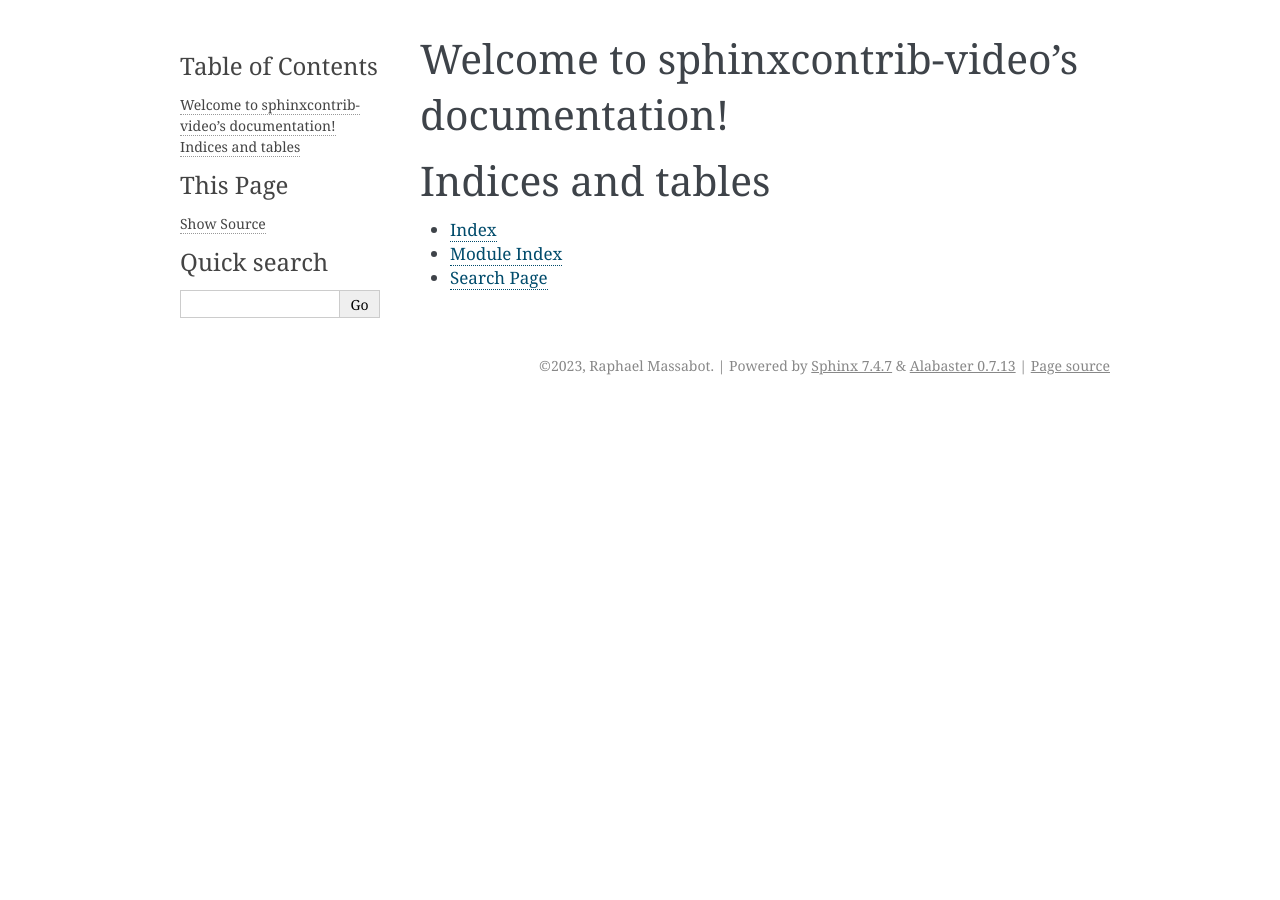
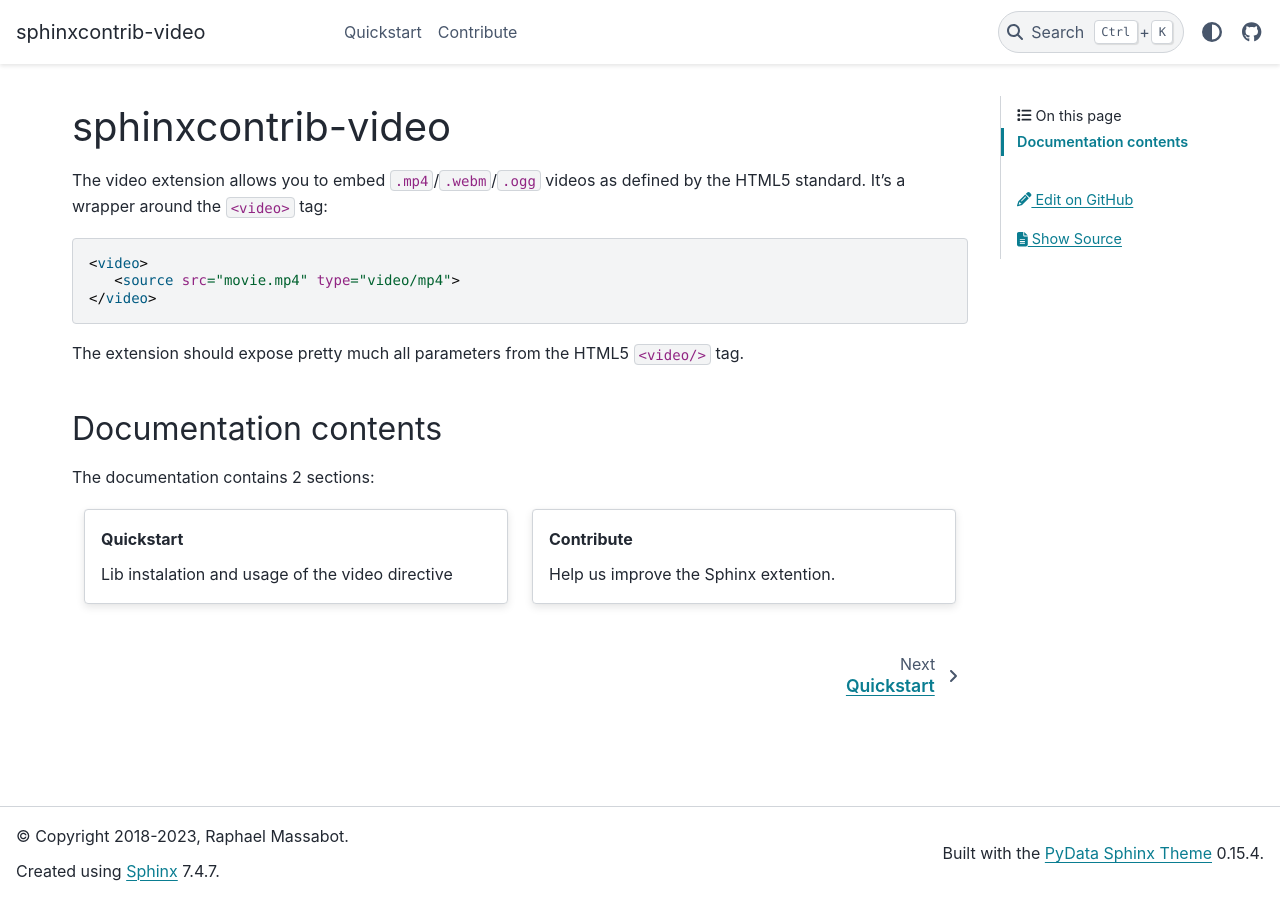
Before and after one commit to sphinx-contrib/video, a Sphinx documentation site: the page built from docs/index.rst, in a window 1280 px wide. Built offline with Sphinx 7.4.7 and the PyData theme 0.15.4, drawn with Linux system fonts in a browser that asks for light colours.

Commit message:
build documentation

```diff
--- /dev/null
+++ b/docs/_static/custom.css
@@ -0,0 +1,11 @@
+/* add dollar sign in console code-block */
+div.highlight-console pre span.go::before {
+    /*-webkit-user-select: none;
+    -moz-user-select: none;
+    -ms-user-select: none;
+    -o-user-select: none;
+    user-select: none;*/
+    content: "$";
+    margin-right: 10px;
+    margin-left: 5px;
+}
--- a/docs/conf.py
+++ b/docs/conf.py
@@ -1,28 +1,50 @@
-# Configuration file for the Sphinx documentation builder.
-#
-# For the full list of built-in configuration values, see the documentation:
-# https://www.sphinx-doc.org/en/master/usage/configuration.html
+"""
+Configuration file for the Sphinx documentation builder.
 
-# -- Project information -----------------------------------------------------
-# https://www.sphinx-doc.org/en/master/usage/configuration.html#project-information
+This file only contains a selection of the most common options. For a full
+list see the documentation:
+https://www.sphinx-doc.org/en/master/usage/configuration.html
+"""
+
+# -- Path setup ----------------------------------------------------------------
+
+from datetime import datetime
+import sys
+import os
+
+sys.path.insert(0, os.path.abspath('..'))
+
+# -- Project information -------------------------------------------------------
 
 project = 'sphinxcontrib-video'
-copyright = '2023, Raphael Massabot'
 author = 'Raphael Massabot'
+copyright = f'2018-{datetime.now().year}, {author}'
 release = '0.0.0'
 
-# -- General configuration ---------------------------------------------------
-# https://www.sphinx-doc.org/en/master/usage/configuration.html#general-configuration
+# -- General configuration -----------------------------------------------------
 
-extensions = []
-
-templates_path = ['_templates']
+extensions = ["sphinxcontrib.video", "sphinx_design"]
 exclude_patterns = ['_build', 'Thumbs.db', '.DS_Store']
 
+# -- Options for HTML output ---------------------------------------------------
 
-
-# -- Options for HTML output -------------------------------------------------
-# https://www.sphinx-doc.org/en/master/usage/configuration.html#options-for-html-output
-
-html_theme = 'alabaster'
+html_theme = 'pydata_sphinx_theme'
 html_static_path = ['_static']
+html_css_files = ["custom.css"]
+html_context = {
+    "github_user": "sphinx-contrib",
+    "github_repo": "video",
+    "github_version": "master",
+    "doc_path": "docs",
+}
+html_theme_options = {
+    "logo": {"text": project},
+    "use_edit_page_button": True,
+    "icon_links": [
+        {
+            "name": "GitHub",
+            "url": "https://github.com/sphinx-contrib/video",
+            "icon": "fa-brands fa-github",
+        }
+    ],
+}
--- /dev/null
+++ b/docs/contribute.rst
@@ -0,0 +1,5 @@
+Contribute
+==========
+
+.. include:: ../CONTRIBUTING.rst
+    :start-line: 3
--- a/docs/index.rst
+++ b/docs/index.rst
@@ -1,20 +1,39 @@
-.. sphinxcontrib-video documentation master file, created by
-   sphinx-quickstart on Mon Feb 20 10:34:41 2023.
-   You can adapt this file completely to your liking, but it should at least
-   contain the root `toctree` directive.
-
-Welcome to sphinxcontrib-video's documentation!
-===============================================
+sphinxcontrib-video
+===================
 
 .. toctree::
-   :maxdepth: 2
-   :caption: Contents:
+   :hidden:
 
+   quickstart
+   contribute
 
+The video extension allows you to embed ``.mp4``/``.webm``/``.ogg`` videos as defined by the HTML5 standard. It's a wrapper around the ``<video>`` tag:
 
-Indices and tables
-==================
+.. code-block:: html
 
-* :ref:`genindex`
-* :ref:`modindex`
-* :ref:`search`
+   <video>
+      <source src="movie.mp4" type="video/mp4">
+   </video>
+
+The extension should expose pretty much all parameters from the HTML5 ``<video/>`` tag.
+
+Documentation contents
+----------------------
+
+The documentation contains 2 sections:
+
+.. grid:: 1 2 2 2
+
+   .. grid-item::
+
+      .. card:: Quickstart
+         :link: quickstart.html
+
+         Lib instalation and usage of the video directive
+
+   .. grid-item::
+
+      .. card:: Contribute
+         :link: contribute.html
+
+         Help us improve the Sphinx extention.
--- /dev/null
+++ b/docs/quickstart.rst
@@ -0,0 +1,64 @@
+Quickstart
+==========
+
+This section contains basic information about **sphinxcontrib.video** to get you started.
+
+Installation
+------------
+
+Use ``pip`` to install **sphinxcontrib-video** in your environment:
+
+.. code-block:: console
+
+    pip install sphinxcontrib-video
+
+Extension setup
+---------------
+
+Enable the extension
+^^^^^^^^^^^^^^^^^^^^
+
+After installing **sphinxcontrib-video**, add ``sphinxcontrib.video`` to the list of extensions
+in your ``conf.py`` file:
+
+.. code-block:: python
+
+    extensions = [
+        #[...]
+        "sphinxcontrib.video",
+    ]
+
+video directive
+---------------
+
+You can now add video directly in your documentation:
+
+.. code-block:: rst
+
+    .. video:: my_video.mp4
+
+Advanced usage
+--------------
+
+the video directive supports all the optional attributes from the html tag as summurazied in the following table:
+
+.. csv-table:: Optional Attributes
+    :header: Attribute, value, Description
+
+    ``:autoplay:``,,Specifies that the video will start playing as soon as it is ready
+    ``:controls:``,,Specifies that video controls should be displayed (such as a play/pause button etc).
+    ``:height:``,``int``,Sets the height of the video player in pixels
+    ``:loop:``,,Specifies that the video will start over again, every time it is finished
+    ``:muted:``,,Specifies that the audio output of the video should be muted
+    ``:poster:``,``str``, Specifies an image url to be shown while the video is downloading, or until the user hits the play button
+    ``:preload:``,``str``,"Specifies if and how the author thinks the video should be loaded when the page loads. Can only be values from ``['auto', 'metadata', 'none']``"
+    ``:width:``,``int``, Sets the width of the video player in pixels
+
+They can be used as any directive option:
+
+.. code-block:: rst
+
+    .. video:: my_video.mp4
+        :controls:
+        :loop:
+        :poster: image.png
--- a/noxfile.py
+++ b/noxfile.py
@@ -16,4 +16,4 @@
 def docs(session):
     """Build the documentation."""
     session.install(".[doc]")
-    session.run("sphinx-build", "-b", "html", "docs", "docs/_build/html")
+    session.run("sphinx-build", "-b=html", "-a", "-E", "docs", "docs/_build/html")
--- a/pyproject.toml
+++ b/pyproject.toml
@@ -41,7 +41,7 @@
 [project.optional-dependencies]
 dev = ["nox", "pre-commit"]
 test = ["pytest"]
-doc = ["Sphinx"]
+doc = ["Sphinx", "pydata-sphinx-theme==0.13.0rc3","sphinx-design"]
 
 [tool.setuptools]
 include-package-data = false
```
Also changed, not shown: CONTRIBUTING.rst (+93 -8 lines), README.rst (+10 -40 lines).
